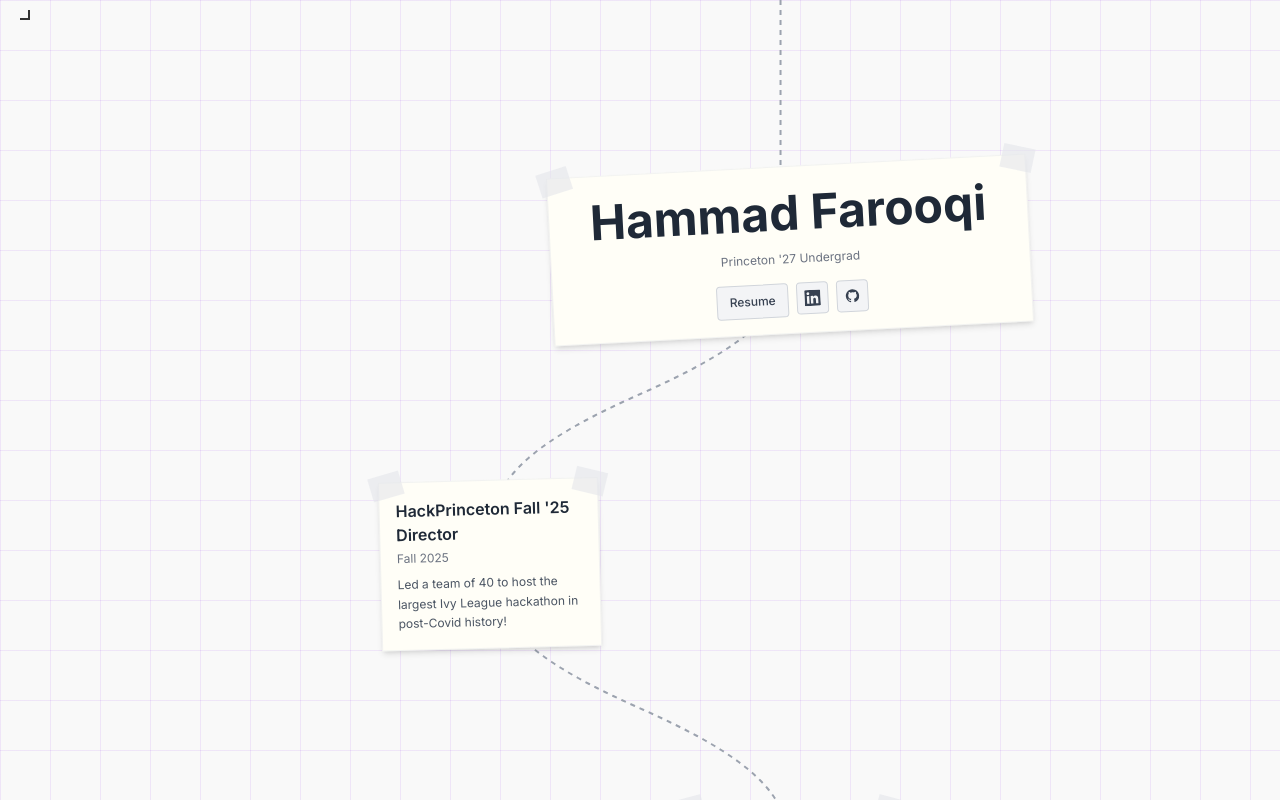
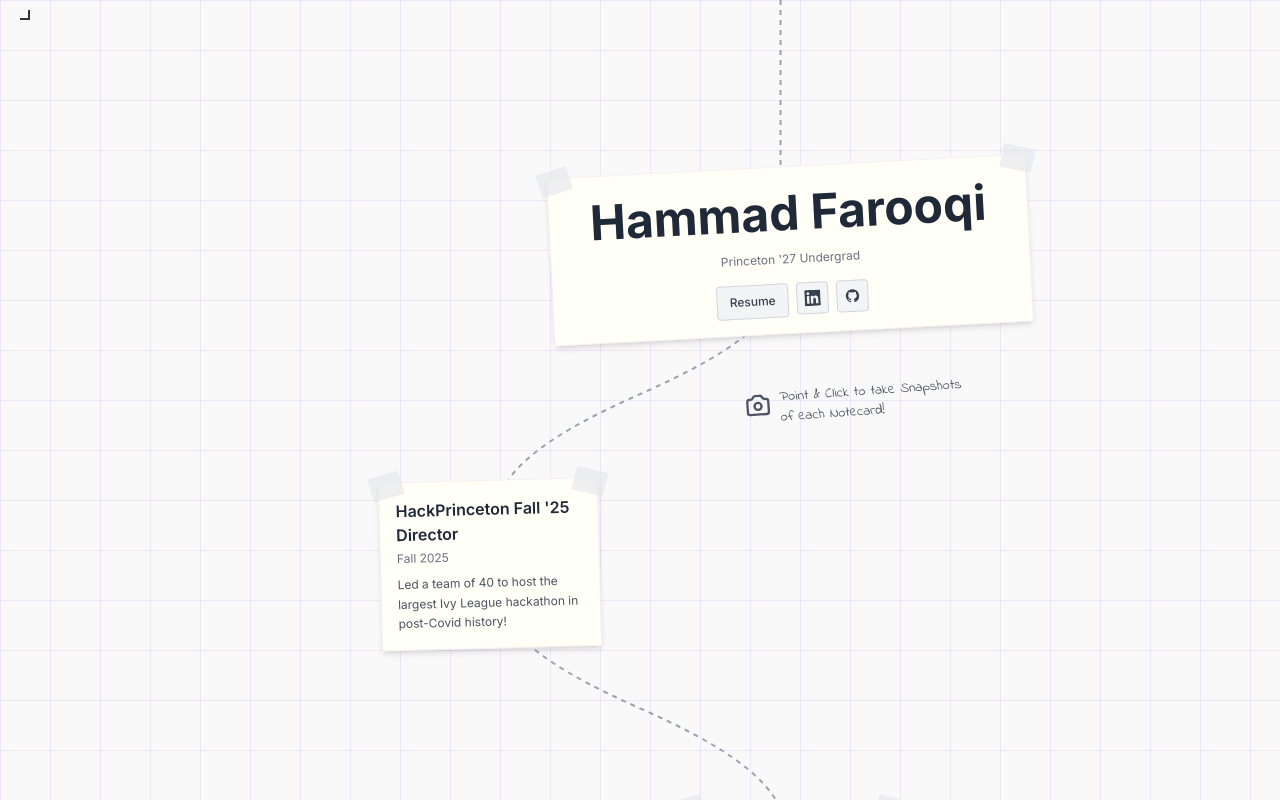
Before and after one commit to hammadfarooqi/Portfolio-Site, a Next.js app: page / in a window 1280 px wide. Shown: the top 800 px of the page. Built offline with nearby package versions, Linux system fonts and the light colour scheme.

Commit message:
Added instructions

```diff
--- a/components/Header.tsx
+++ b/components/Header.tsx
@@ -17,7 +17,7 @@ export default function Header({ onTitleClick }: HeaderProps) {
       </h1>
 
       {/* Subtitle */}
-      <p className="text-sm text-gray-500 mb-6">Princeton '27 Undergrad</p>
+      <p className="text-sm text-gray-500 mb-6">Princeton &apos;27 Undergrad</p>
 
       {/* Links */}
       <div className="flex flex-col gap-2">
--- a/components/Timeline.tsx
+++ b/components/Timeline.tsx
@@ -5,6 +5,12 @@ import { Experience } from "@/data/experiences";
 import { getCurveX, getSpacing } from "@/utils/curve";
 import Notecard from "@/components/Notecard";
 import HeaderNotecard from "@/components/HeaderNotecard";
+import { Indie_Flower } from "next/font/google";
+
+const indieFlower = Indie_Flower({
+  weight: "400",
+  subsets: ["latin"],
+});
 
 interface TimelineProps {
   experiences: Experience[];
@@ -79,11 +85,44 @@ export default function Timeline({ experiences, onThumbtackClick }: TimelineProp
             }}
           >
             {index === 0 ? (
-              <HeaderNotecard
-                experience={experience}
-                onClick={() => onThumbtackClick(experience, index)}
-                rotation={rotation}
-              />
+              <>
+                <HeaderNotecard
+                  experience={experience}
+                  onClick={() => onThumbtackClick(experience, index)}
+                  rotation={rotation}
+                />
+                {/* Instruction text with camera icon */}
+                <div
+                  className="absolute top-full mt-12 left-[65%] flex items-start gap-2"
+                  style={{
+                    transform: 'translate(-50%, 0) rotate(-4deg)',
+                  }}
+                >
+                  <svg
+                    className="w-7 h-7 text-gray-600 mt-0.5"
+                    fill="none"
+                    stroke="currentColor"
+                    strokeWidth="2"
+                    viewBox="0 0 24 24"
+                    xmlns="http://www.w3.org/2000/svg"
+                  >
+                    <path
+                      strokeLinecap="round"
+                      strokeLinejoin="round"
+                      d="M3 9a2 2 0 012-2h.93a2 2 0 001.664-.89l.812-1.22A2 2 0 0110.07 4h3.86a2 2 0 011.664.89l.812 1.22A2 2 0 0018.07 7H19a2 2 0 012 2v9a2 2 0 01-2 2H5a2 2 0 01-2-2V9z"
+                    />
+                    <path
+                      strokeLinecap="round"
+                      strokeLinejoin="round"
+                      d="M15 13a3 3 0 11-6 0 3 3 0 016 0z"
+                    />
+                  </svg>
+                  <div className={`text-sm text-gray-600 ${indieFlower.className} min-w-[200px]`}>
+                    <p className="whitespace-nowrap">Point & Click to take Snapshots</p>
+                    <p>of each Notecard!</p>
+                  </div>
+                </div>
+              </>
             ) : (
               <Notecard
                 experience={experience}
--- a/data/experiences.ts
+++ b/data/experiences.ts
@@ -141,6 +141,21 @@ export const experiences: Experience[] = [
         caption: "Hammad at the Spheres",
         longDescription: "Somehow color coordinated with fellow interns on an office trip to the Spheres."
       },
+      {
+        imageUrl: "/data/photos/amazon/amazon-2.jpeg",
+        caption: "Hammad's Last Day",
+        longDescription: "Had to take one last picture with the Amazon logo before leaving the Redmond office."
+      },
+      {
+        imageUrl: "/data/photos/amazon/amazon-3.jpeg",
+        caption: "Hammad's Final Presentation",
+        longDescription: "Fellow intern snuck a photo of me presenting to the Redshift organization across the country."
+      },
+      {
+        imageUrl: "/data/photos/amazon/amazon-4.JPG",
+        caption: "Hammad Winning Amazon Chess Day",
+        longDescription: "Won Amazon Chess Day (an office-wide chess tournament) against the entire Redmond office."
+      }
     ]
   },
   {
```
Also changed, not shown: package.json (+7 -6 lines), 1 other file (tests, documents, lock files or other folders).
